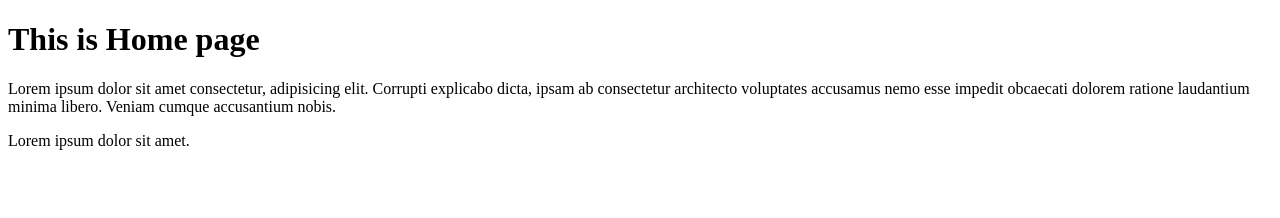
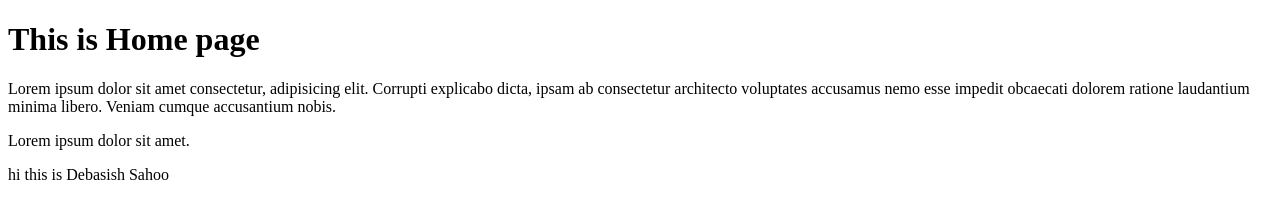
Before and after one commit to debasishsahoo/learn, a plain HTML site: page index.html in a window 1280 px wide. Drawn offline with Linux system fonts and the light colour scheme.

Commit message:
Update after stash index page

```diff
--- a/index.html
+++ b/index.html
@@ -13,6 +13,7 @@
         architecto voluptates accusamus nemo esse impedit obcaecati dolorem ratione laudantium minima libero. Veniam
         cumque accusantium nobis.</p>
     <p>Lorem ipsum dolor sit amet.</p>
+    <p>hi this is Debasish Sahoo</p>
 </body>
 
 </html>
```
